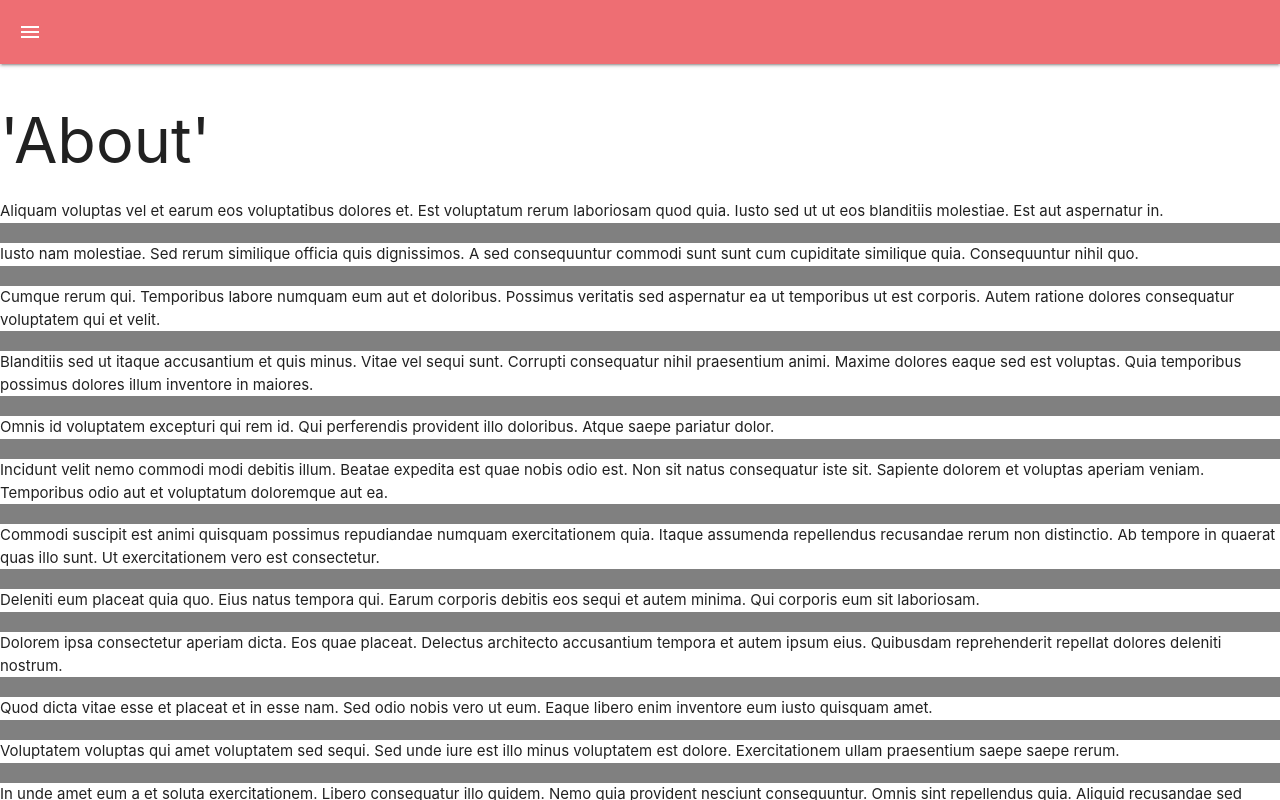
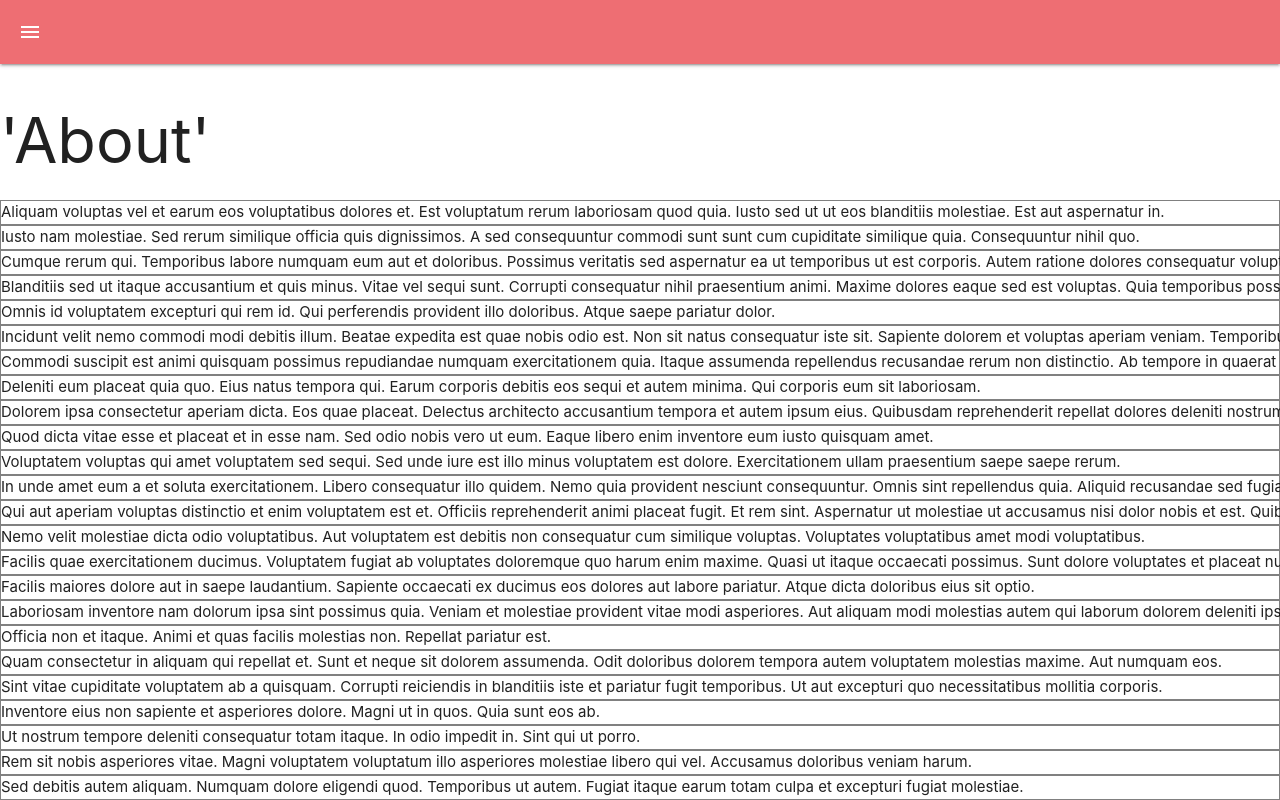
Before and after one commit to alex-worker/CombinatoricsIDE, a React (Create React App) app in the folder simple-ide/: page / in a window 1280 px wide. Built offline with nearby package versions, Linux system fonts and the light colour scheme.

Commit message:
please fix it

```diff
--- a/simple-ide/src/components/gui/Table.js
+++ b/simple-ide/src/components/gui/Table.js
@@ -35,9 +35,10 @@ const MyTable = ({ width, height, list, columns }) => {
         <div
           style={{
             margin: '0 !important',
-            padding: 0,
-            whiteSpace: 'normal',
-            borderBottom: '20px solid gray'
+            // padding: 0,
+            // whiteSpace: 'normal',
+            // borderBottom: '20px solid gray'
+            border: '1px solid gray'
           }}
         >
           {content[dataKey]}
--- a/simple-ide/src/pages/About.js
+++ b/simple-ide/src/pages/About.js
@@ -21,9 +21,10 @@ const columns = [
 const About = () => {
   return (
     <>
-      <div><h1>'About'</h1></div>
+      <div>
+        <h1>'About'</h1>
+      </div>
       <div className='AppPage'>
-        {/* <MyTablePlace /> */}
         <Table columns={columns} list={list} />
       </div>
     </>
--- a/simple-ide/src/pages/Variables.js
+++ b/simple-ide/src/pages/Variables.js
@@ -1,4 +1,5 @@
 import React from 'react'
+import Table from '../components/gui/Table'
 
 const vars = [
   { name: 'var_act', default: '0', comment: 'Current action' },
@@ -12,25 +13,22 @@ const vars = [
 // const systemVarOffset = 10
 
 const columns = [
-  {
-    Header: 'Name',
-    accessor: 'name',
-    maxWidth: '150px'
-  },
-  {
-    Header: 'Default',
-    accessor: 'default',
-    maxWidth: '50px'
-  },
-  {
-    Header: 'Comment',
-    accessor: 'comment',
-    style: { 'white-space': 'unset' }
-  }
+  { key: 'name', name: 'Name' },
+  { key: 'default', name: 'Default' },
+  { key: 'comment', name: 'Comment' }
 ]
 
 const Variables = () => {
-  return <div>'Variables'</div>
+  return (
+    <>
+      <div>
+        <h1>'About'</h1>
+      </div>
+      <div className='AppPage'>
+        <Table columns={columns} list={vars} />
+      </div>
+    </>
+  )
 }
 
 export default Variables
```
